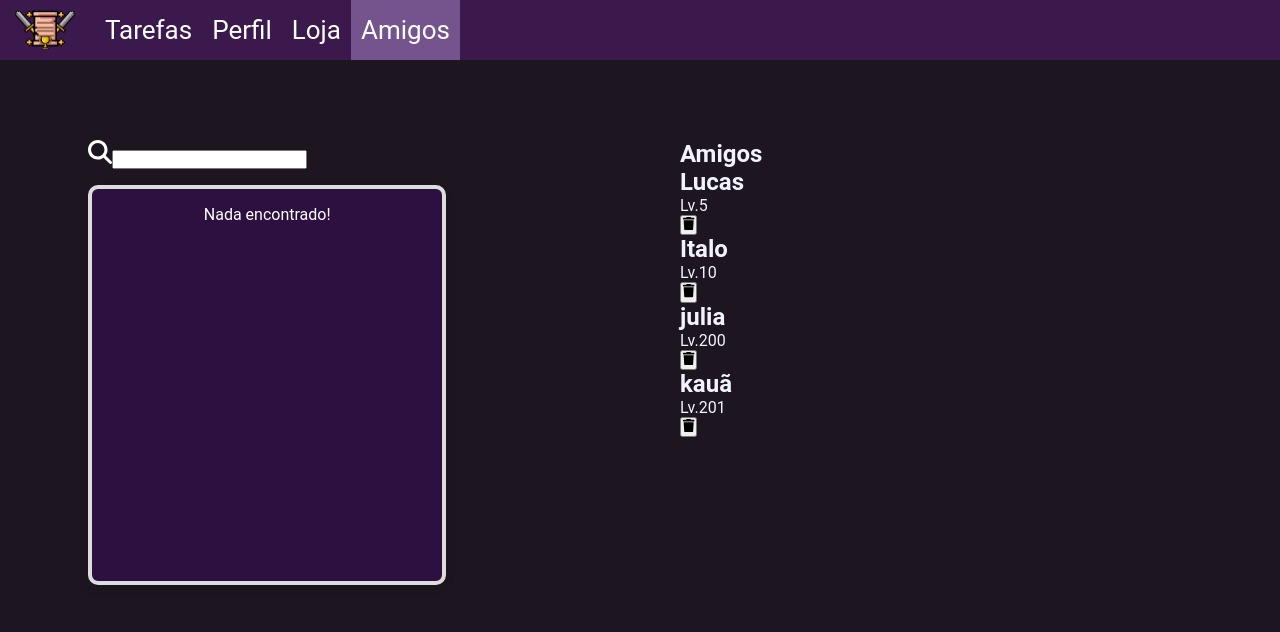
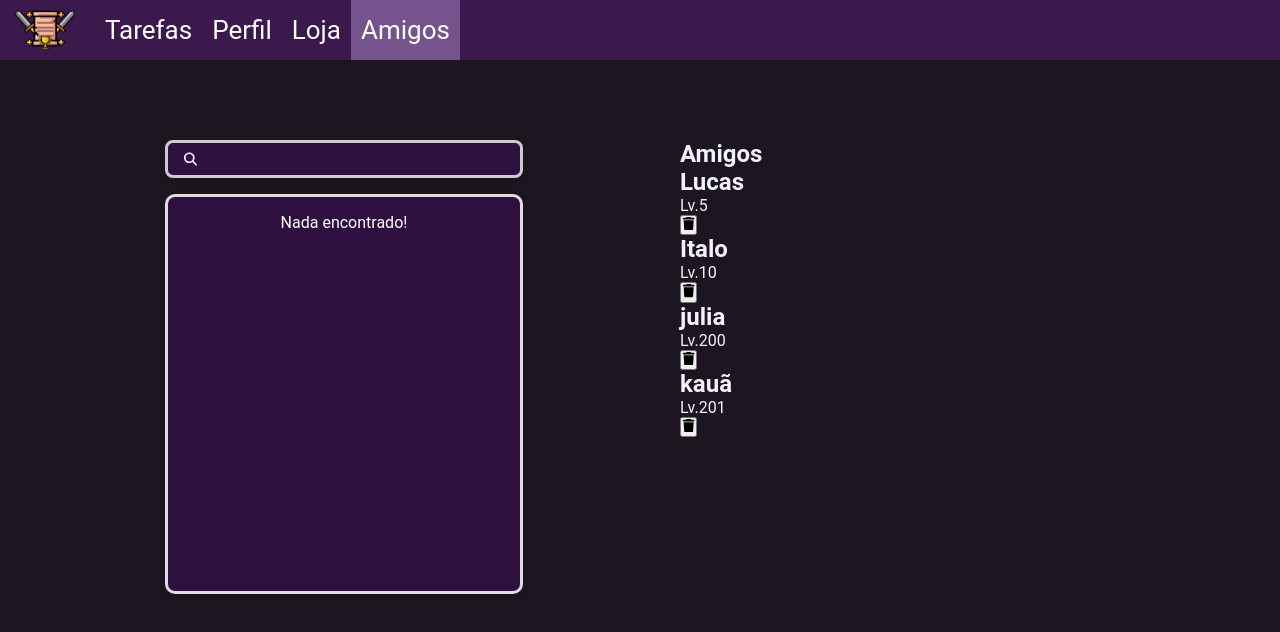
Before and after one commit to lucasrc18/ProjetoIntegrador, a React (Create React App) app: page /social in a window 1280 px wide. Shown: the top 632 px of the page. Built offline with nearby package versions, Linux system fonts and the light colour scheme; no server answers; the database is empty.

Commit message:
estilização da SearchBar

```diff
--- a/src/pages/social/index.tsx
+++ b/src/pages/social/index.tsx
@@ -37,7 +37,7 @@ export default function Social() {
 			<Header />
             <main>
               <section id="searchContainer">
-                <div id="serachBar">
+                <div id="searchBar">
                     <SearchIcon id="searchIcon"/>
                     <input />
                 </div>
--- a/src/pages/social/style.scss
+++ b/src/pages/social/style.scss
@@ -1,4 +1,4 @@
-#social-page{
+#social-page {
     height: 100vh;
     color: #f2f2ff;
     background: #1D1620;
@@ -14,6 +14,7 @@ main {
 #searchContainer {
     display: flex;
     flex-direction: column;
+    align-items: center; /* Centraliza os elementos dentro do contêiner */
     gap: 1rem;
     width: 40%;
 }
@@ -21,12 +22,14 @@ main {
 #searchBar {
     display: flex;
     align-items: center;
-    background-color: #f2f2ff;
-    border: 1px solid #ccc; /* Adiciona uma borda ao redor do searchBar */
-    border-radius: 25px; /* Bordas arredondadas */
+    background-color: #2D0F40;
+    border: 3px solid #ccc;
+    border-radius: 8px; /* Reduzindo o valor do border-radius para menos arredondado */
     padding: 0.5rem 1rem;
     box-shadow: 0 4px 8px rgba(0, 0, 0, 0.1);
     transition: box-shadow 0.3s ease-in-out;
+    width: 70%;
+    height: 8%;
 }
 
 #searchBar:hover {
@@ -41,7 +44,7 @@ main {
     font-size: 1rem;
     padding: 0.5rem;
     margin-left: 0.5rem;
-    color: #333;
+    color: #f2f2ff; /* Ajusta a cor do texto do input para ficar visível */
 }
 
 #searchBar input::placeholder {
@@ -49,20 +52,19 @@ main {
 }
 
 #searchIcon {
-    width: 24px;
-    height: 24px;
-    color: white; /* Estilo para o ícone */
-    fill: currentColor; /* Certifica que o ícone use a cor atual */
+    width: 14px;
+    height: 14px;
+    color: white;
+    fill: currentColor;
 }
 
 #resultBox {
     font-size: 1rem;
     color: white;
-
     text-align: center;
     padding: 1rem;
     background-color: #2D0F40;
-    border: 4px solid #ddd;
+    border: 3px solid #ddd;
     border-radius: 10px;
     box-shadow: 0 4px 8px rgba(0, 0, 0, 0.1);
     width: 70%;
```
